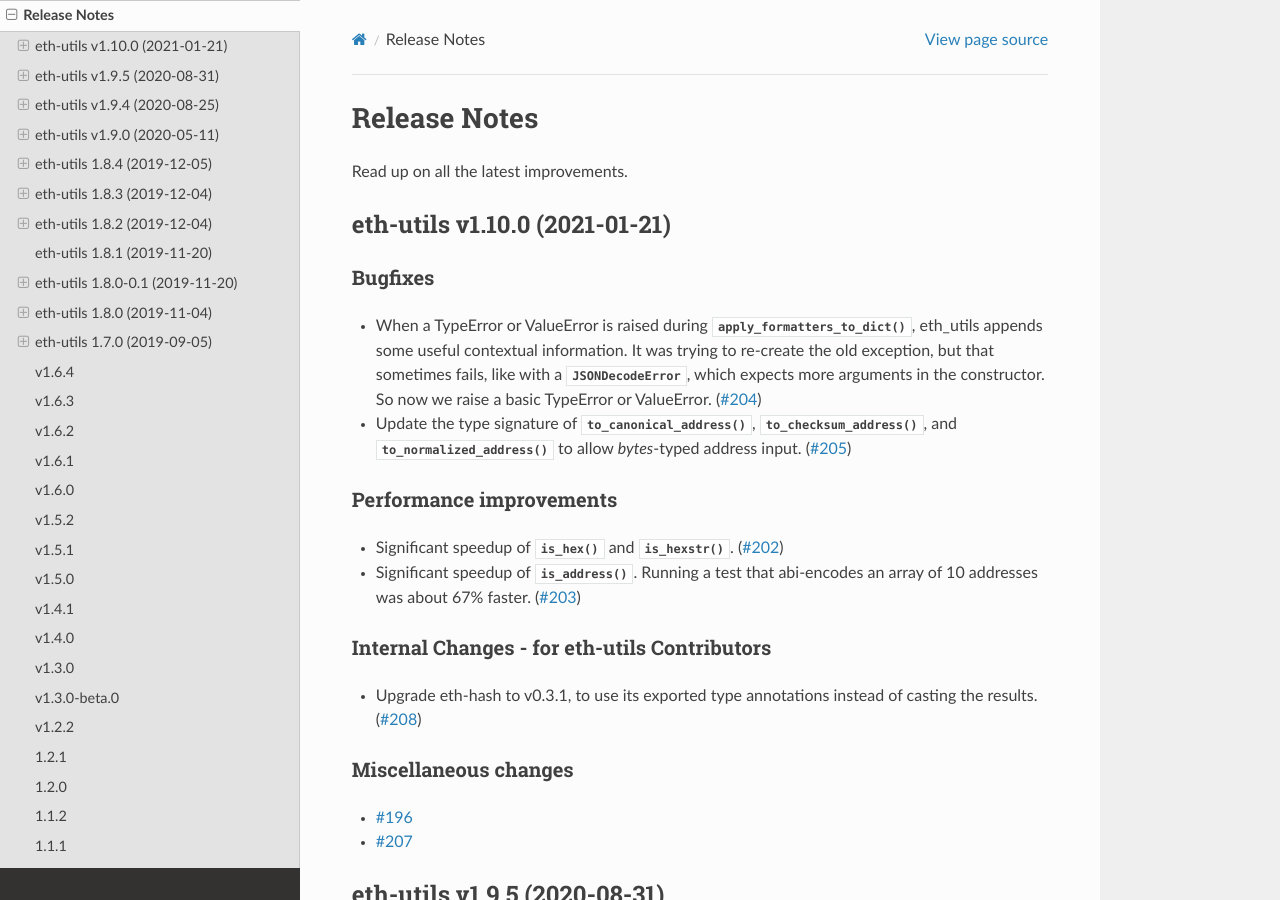
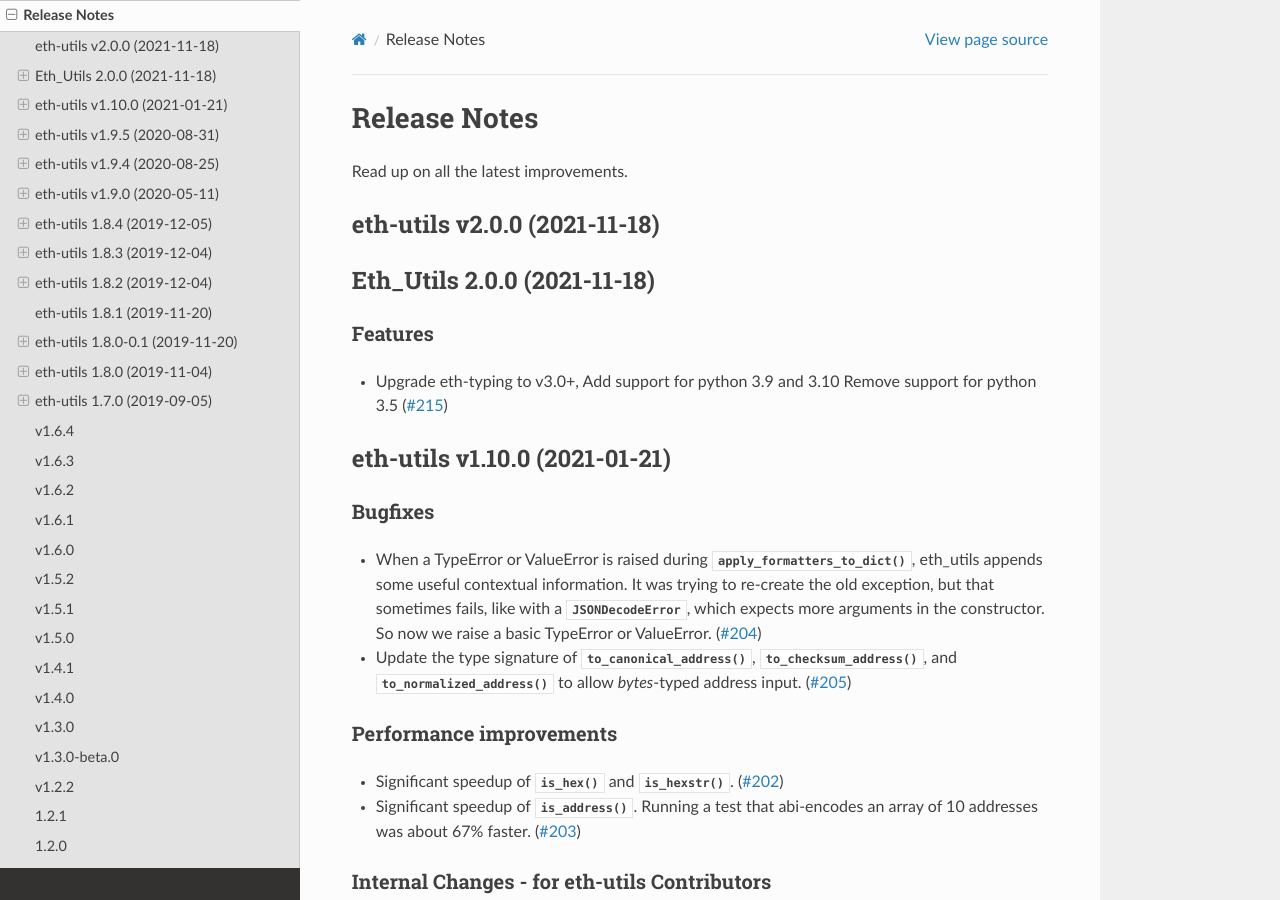
Before and after one commit to ethereum/eth-utils, a Sphinx documentation site: the page built from docs/release_notes.rst, in a window 1280 px wide and 900 px high. Built offline with Sphinx 7.4.7 and the Read the Docs theme 2.0.0, drawn with Linux system fonts in a browser that asks for light colours; pages that are not in the unit, such as notebooks, are missing from menus.

Commit message:
Compile release notes

```diff
--- a/docs/release_notes.rst
+++ b/docs/release_notes.rst
@@ -4,6 +4,18 @@
 Read up on all the latest improvements.
 
 .. towncrier release notes start
+
+eth-utils v2.0.0 (2021-11-18)
+-----------------------------
+Eth_Utils 2.0.0 (2021-11-18)
+----------------------------
+
+Features
+~~~~~~~~
+
+- Upgrade eth-typing to v3.0+, Add support for python 3.9 and 3.10
+  Remove support for python 3.5 (`#215 <https://github.com/ethereum/eth-utils/issues/215>`__)
+
 
 eth-utils v1.10.0 (2021-01-21)
 ------------------------------
--- a/newsfragments/215.feature.rst
+++ /dev/null
@@ -1,2 +0,0 @@
-Upgrade eth-typing to v3.0+, Add support for python 3.9 and 3.10
-Remove support for python 3.5
```
